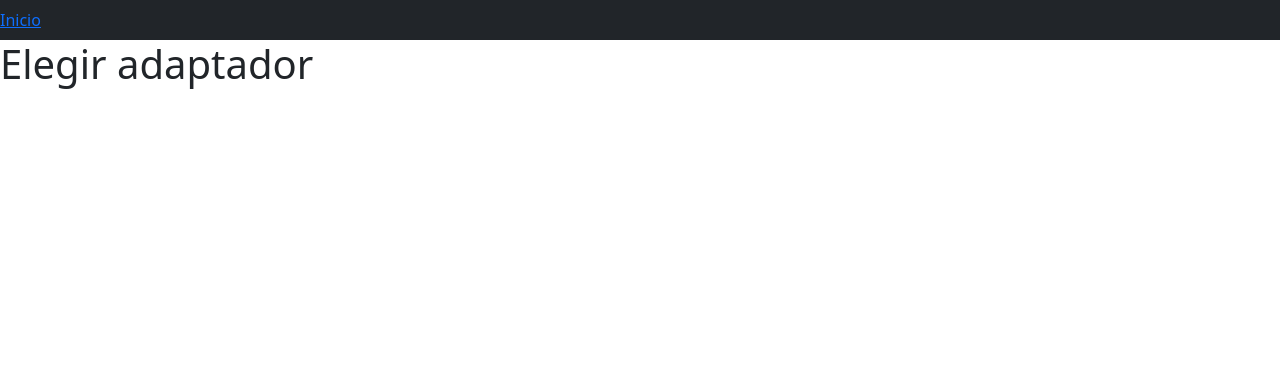
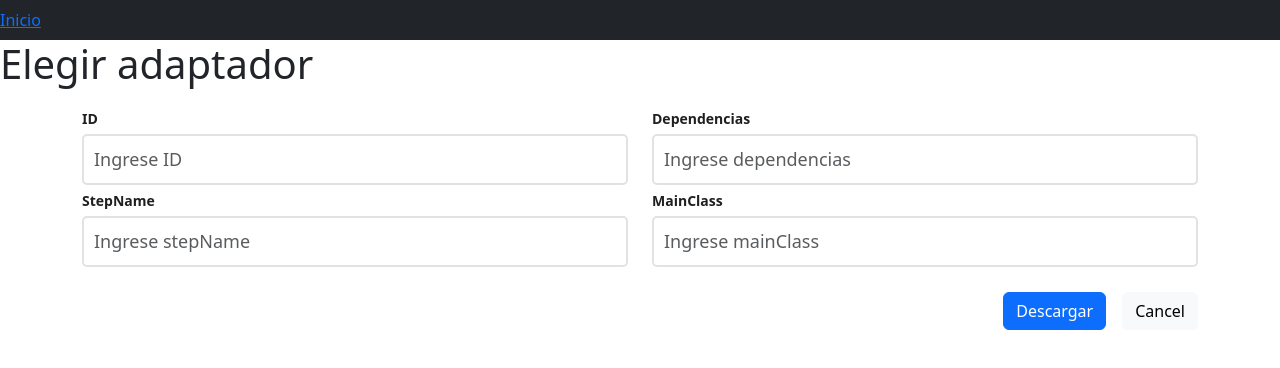
Before and after one commit to topitosnook/desafio-interfaz-equifax, a React (Create React App) app: page /adapters in a window 1280 px wide. Shown: the top 368 px of the page. Built offline with nearby package versions, Linux system fonts and the light colour scheme; the HTML template or start-up script is replaced by a standard one.

Commit message:
render del adapter form en component adapters

```diff
--- a/src/App.jsx
+++ b/src/App.jsx
@@ -12,7 +12,7 @@ export default function App() {
       <Switch>
         <Route path="/" exact >
           <Home />
-        </Route>git fetch origin
+        </Route>
         <Route path="/adapters">
           <Adapters />
         </Route>
--- a/src/components/Adapters.jsx
+++ b/src/components/Adapters.jsx
@@ -1,4 +1,5 @@
 import React from 'react';
+import AdapterForm from './AdapterForm';
 
 export default function Adapters() {
 
@@ -11,6 +12,7 @@ export default function Adapters() {
       </section>
       <section>
         {/* Tocar un adaptador y que se vea la info dentro */}
+        <AdapterForm />
       </section>
     </main>
     </>
```
Also changed, not shown: src/components/AdapterForm.jsx (+0 -13 lines), 1 other file (tests, documents, lock files or other folders).
